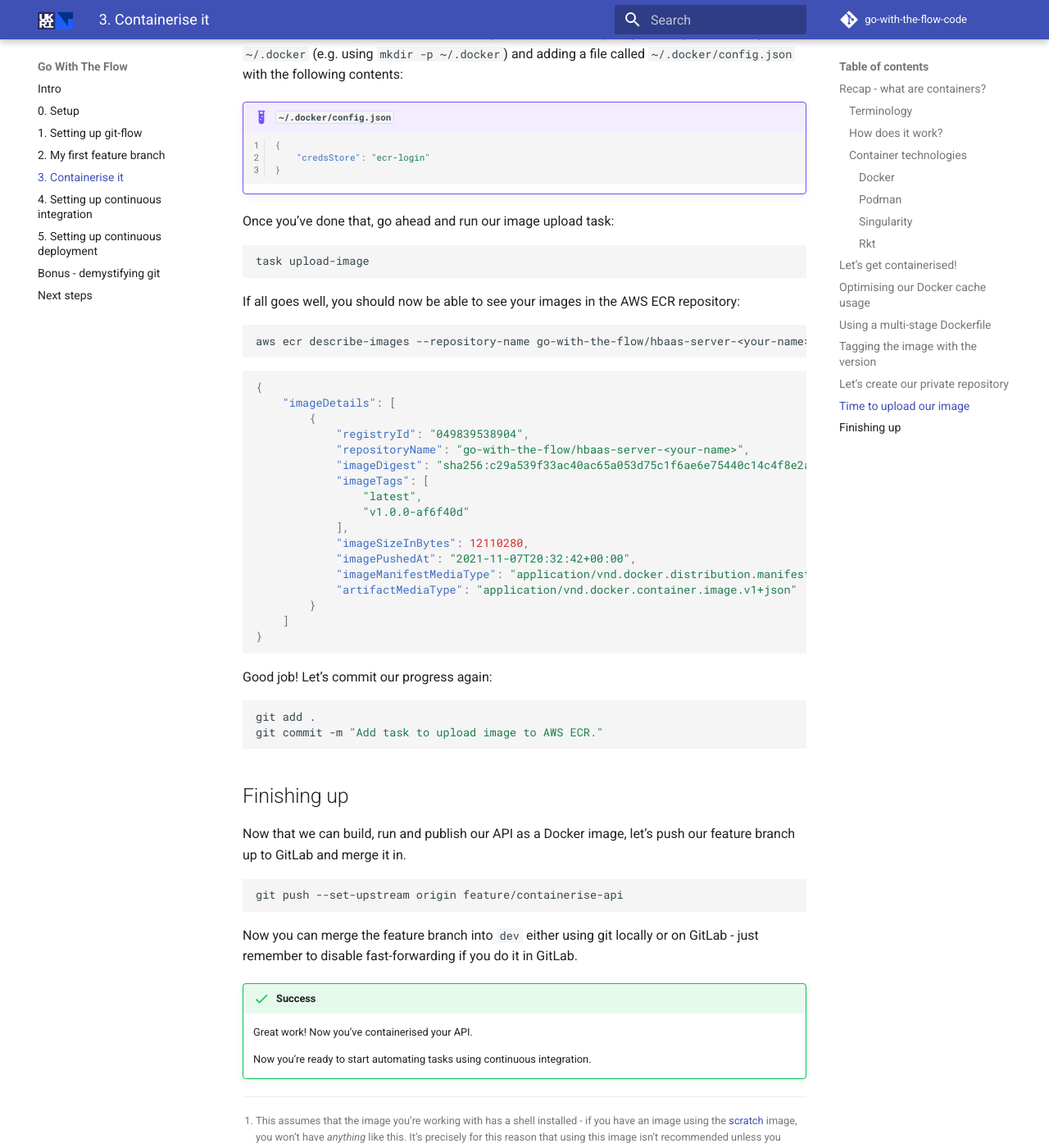
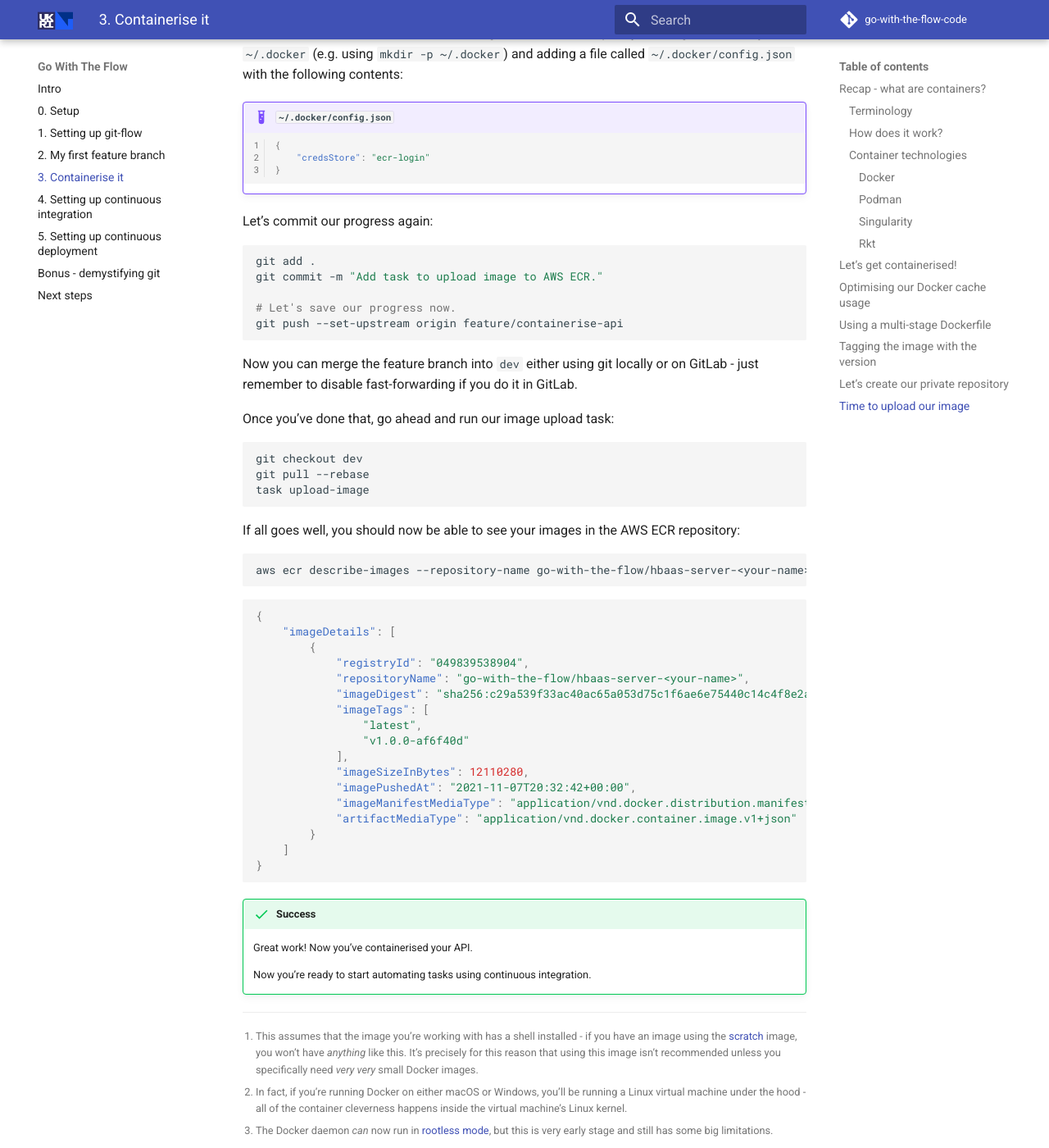
Before and after one commit to stfc/docker-and-gh-actions-for-ml, an MkDocs documentation site: the page built from docs/3-containerise-it.md, in a window 1280 px wide and 1400 px high, scrolled down 13901 px. Shown: the whole window at 82% size. Built offline with MkDocs 1.6.1 and Material for MkDocs 9.7.7, drawn with Linux system fonts in a browser that asks for light colours; emoji names are drawn with the system emoji font; comment, search, counter and statistics services are not loaded.

````diff
--- a/docs/3-containerise-it.md
+++ b/docs/3-containerise-it.md
@@ -650,9 +650,23 @@
     }
     ```
 
+Let's commit our progress again:
+
+```bash
+git add .
+git commit -m "Add task to upload image to AWS ECR."
+
+# Let's save our progress now.
+git push --set-upstream origin feature/containerise-api
+```
+
+Now you can merge the feature branch into `dev` either using git locally or on GitLab - just remember to disable fast-forwarding if you do it in GitLab.
+
 Once you've done that, go ahead and run our image upload task:
 
 ```bash
+git checkout dev
+git pull --rebase
 task upload-image
 ```
 
@@ -681,23 +695,6 @@
 }
 ```
 
-Good job! Let's commit our progress again:
-
-```bash
-git add .
-git commit -m "Add task to upload image to AWS ECR."
-```
-
-## Finishing up
-
-Now that we can build, run and publish our API as a Docker image, let's push our feature branch up to GitLab and merge it in.
-
-```bash
-git push --set-upstream origin feature/containerise-api
-```
-
-Now you can merge the feature branch into `dev` either using git locally or on GitLab - just remember to disable fast-forwarding if you do it in GitLab.
-
 !!! success
     Great work! Now you've containerised your API.
 
````
